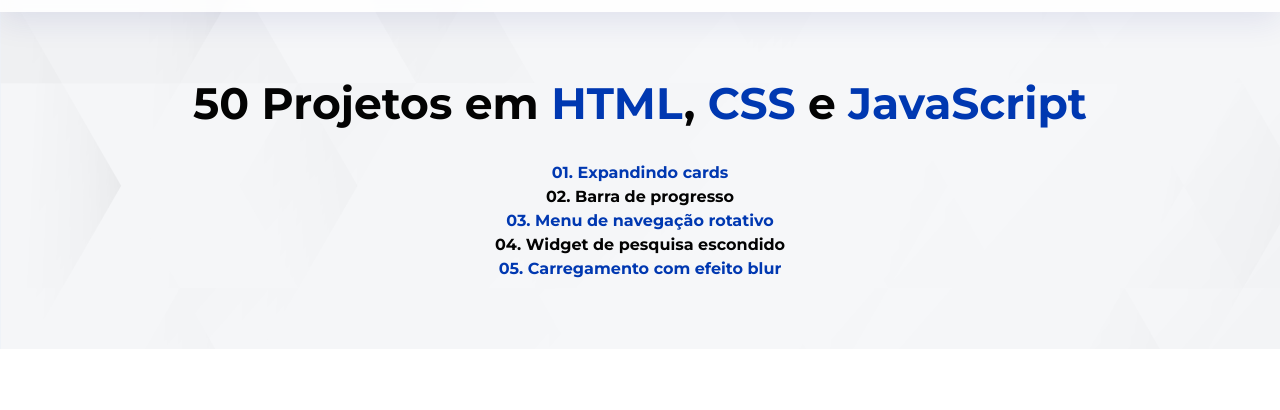
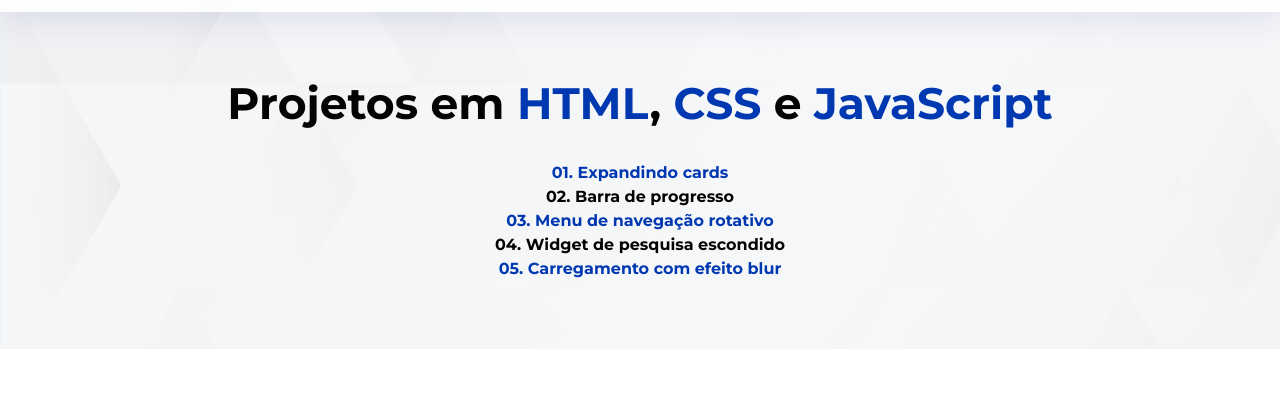
Before and after one commit to wagnermello/50-projetos-html-css-javascript, a plain HTML site: page catalogo/index.html in a window 1280 px wide. Shown: the part 47-457 px from the top of the page. Drawn offline with Linux system fonts and the light colour scheme.

Commit message:
Atualização do catálogo

```diff
--- a/catalogo/index.html
+++ b/catalogo/index.html
@@ -11,7 +11,7 @@
     <link rel="stylesheet" href="css/conteudo.css" />
     <link rel="stylesheet" href="css/rodape.css" />
 
-    <title>50 Projetos em HTML, CSS e JavaScript</title>
+    <title>Projetos em HTML, CSS e JavaScript</title>
 </head>
 
 <body>
@@ -43,7 +43,7 @@
     <main class="conteudo">
         <section class="container">
             <div class="titulo__principal">
-                <h1>50 Projetos em <span>HTML</span>, <span>CSS</span> e <span>JavaScript</span></h1>
+                <h1>Projetos em <span>HTML</span>, <span>CSS</span> e <span>JavaScript</span></h1>
             </div>
             <div class="lista">
                 <ul>
```
